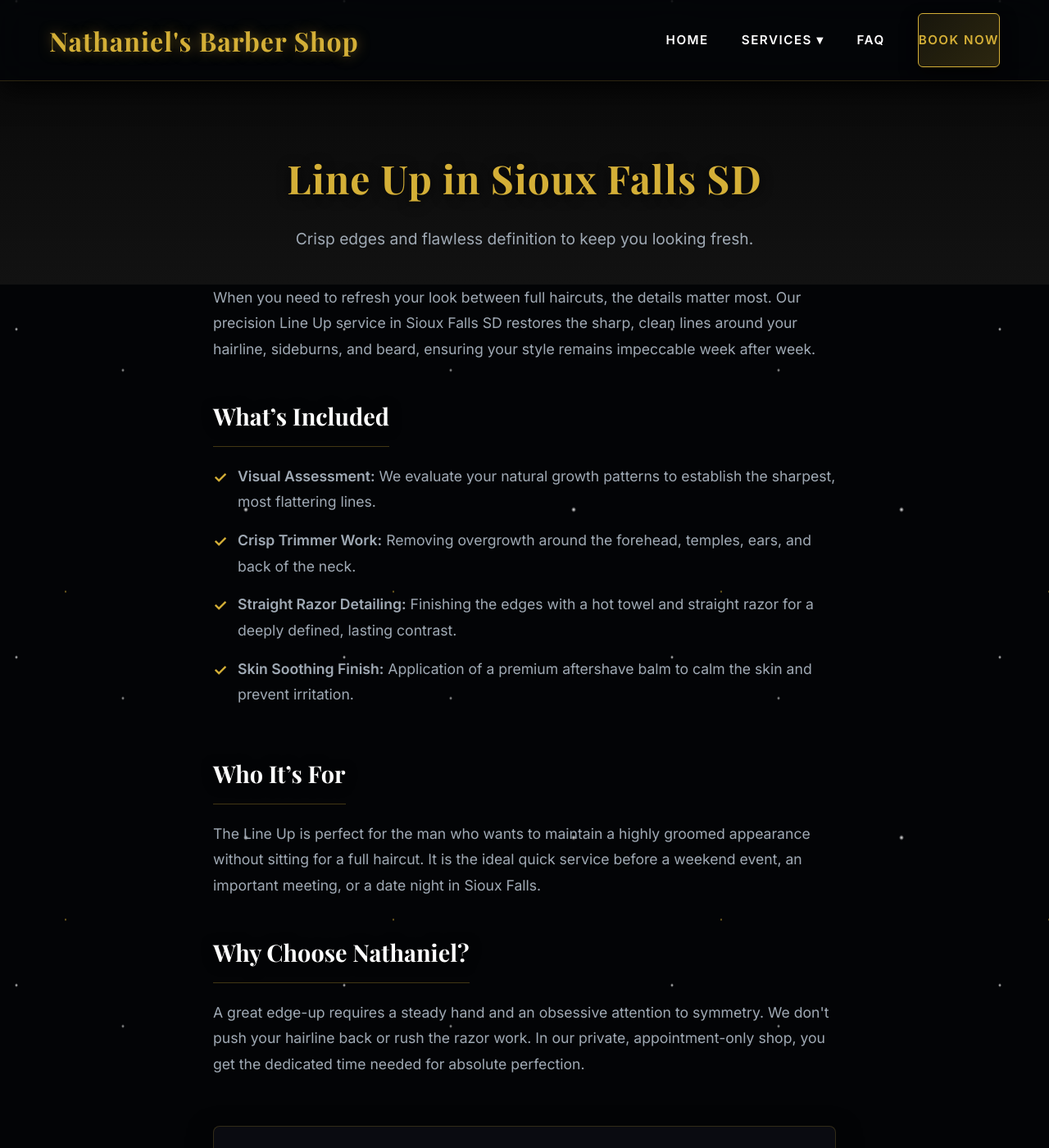
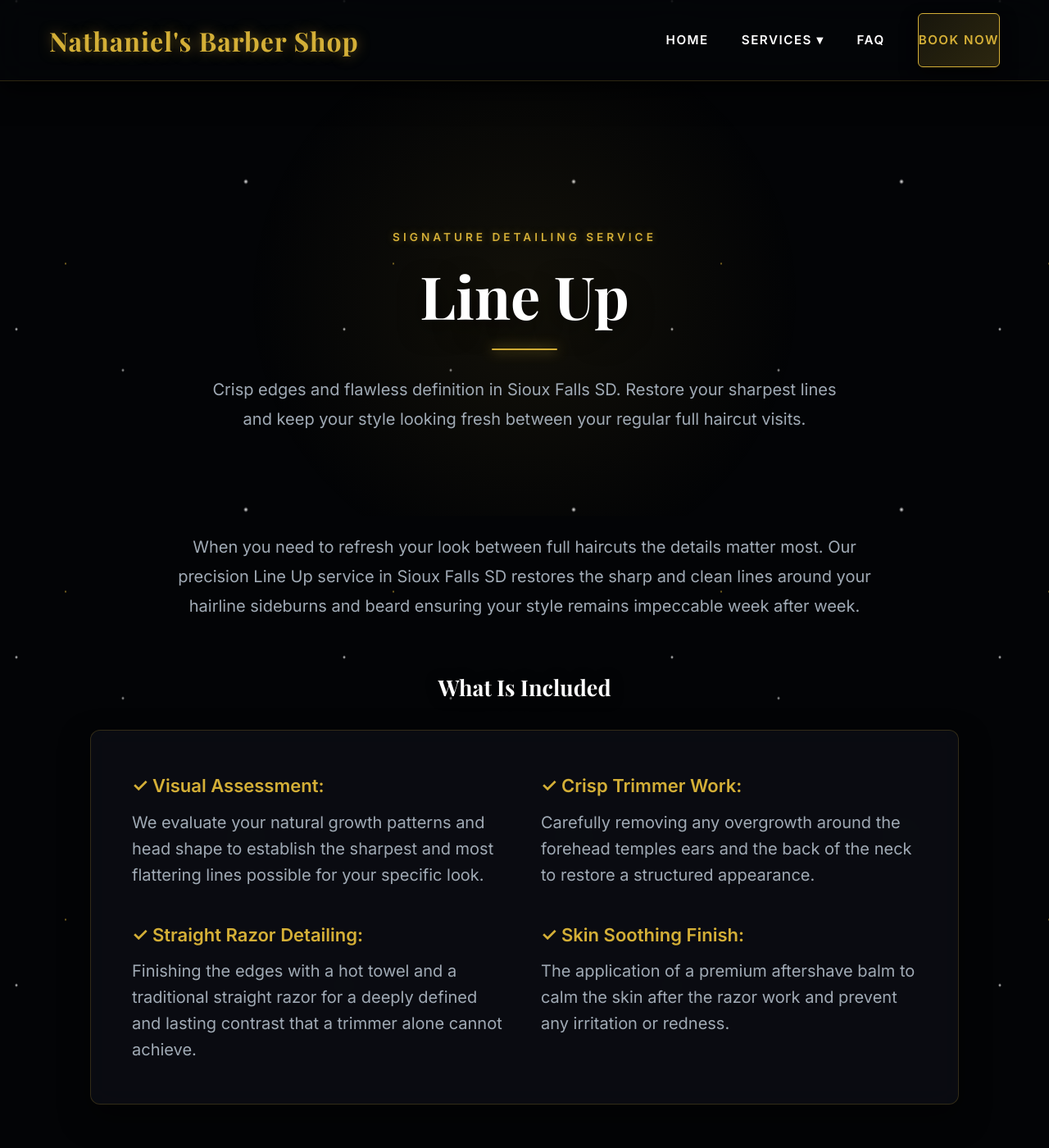
Before and after one commit to YourOnlineSquad/nathaniels-barber-shop, a Jekyll site: the page built from services/line-up.md, in a window 1280 px wide and 1400 px high. Shown: the whole window at 82% size. Built offline with Jekyll 4.4.1, drawn with Linux system fonts in a browser that asks for light colours; some web fonts are replaced; some of the changed text lies outside the part shown.

Commit message:
Update line-up.md

```diff
--- a/services/line-up.md
+++ b/services/line-up.md
@@ -3,138 +3,78 @@ layout: default
 title: Line Up in Sioux Falls SD | Nathaniel’s Barber Shop
 ---
 
-<style>
-  /* Service Page Styles */
-  .service-hero {
-    padding: 80px 20px 40px;
-    text-align: center;
-    background: linear-gradient(180deg, #0a0a0a 0%, var(--bg-dark, #121212) 100%);
-    animation: fadeIn 1s ease-in-out;
-  }
-  .service-hero h1 {
-    font-size: clamp(2rem, 4vw, 3rem);
-    color: var(--accent-gold, #D4AF37);
-    margin-bottom: 20px;
-    letter-spacing: 1px;
-  }
-  .service-content {
-    max-width: 800px;
-    margin: 0 auto;
-    padding: 0 20px 80px;
-    color: var(--text-muted, #a0a0a0);
-    line-height: 1.8;
-    font-size: 1.1rem;
-  }
-  .service-content h2 {
-    color: var(--text-light, #f5f5f5);
-    margin: 40px 0 20px;
-    font-size: 1.8rem;
-    border-bottom: 1px solid rgba(212, 175, 55, 0.3);
-    padding-bottom: 10px;
-    display: inline-block;
-  }
-  .service-list {
-    list-style: none;
-    padding: 0;
-  }
-  .service-list li {
-    margin-bottom: 15px;
-    position: relative;
-    padding-left: 30px;
-  }
-  .service-list li::before {
-    content: '✓';
-    position: absolute;
-    left: 0;
-    color: var(--accent-gold, #D4AF37);
-    font-weight: bold;
-    font-size: 1.2rem;
-  }
-  .booking-cta {
-    text-align: center;
-    margin: 60px 0;
-    padding: 50px 20px;
-    background: var(--bg-card, #1e1e1e);
-    border-radius: 8px;
-    border: 1px solid rgba(212, 175, 55, 0.2);
-    box-shadow: 0 10px 30px rgba(0,0,0,0.5);
-  }
-  .btn-gold {
-    background-color: var(--accent-gold, #D4AF37);
-    color: #121212;
-    padding: 16px 36px;
-    text-decoration: none;
-    font-weight: 700;
-    border-radius: 4px;
-    text-transform: uppercase;
-    letter-spacing: 1.5px;
-    transition: all 0.3s ease;
-    display: inline-block;
-  }
-  .btn-gold:hover {
-    background-color: #b5952f;
-    transform: translateY(-3px);
-    box-shadow: 0 6px 20px rgba(212, 175, 55, 0.4);
-  }
-  .related-services {
-    display: flex;
-    gap: 20px;
-    justify-content: center;
-    flex-wrap: wrap;
-    margin-top: 40px;
-  }
-  .related-link {
-    color: var(--accent-gold, #D4AF37);
-    text-decoration: none;
-    border: 1px solid var(--accent-gold, #D4AF37);
-    padding: 10px 20px;
-    border-radius: 4px;
-    transition: all 0.3s ease;
-    font-size: 0.9rem;
-    text-transform: uppercase;
-    letter-spacing: 1px;
-  }
-  .related-link:hover {
-    background: var(--accent-gold, #D4AF37);
-    color: #121212;
-  }
+<header class="hero-cinematic">
+  <div class="container" style="max-width: 1000px;">
+    <span class="eyebrow-text">Signature Detailing Service</span>
+    <h1 class="hero-title" style="font-size: clamp(3rem, 6vw, 4.5rem);">Line Up</h1>
+    <div class="accent-line"></div>
+    <p class="hero-subtitle" style="font-size: 20px; max-width: 800px;">Crisp edges and flawless definition in Sioux Falls SD. Restore your sharpest lines and keep your style looking fresh between your regular full haircut visits.</p>
+  </div>
+</header>
 
-  @keyframes fadeIn {
-    from { opacity: 0; transform: translateY(10px); }
-    to { opacity: 1; transform: translateY(0); }
-  }
-</style>
+<section class="section" style="padding-top: 20px;">
+  <div class="container" style="max-width: 1100px; text-align: center;">
 
-<div class="service-hero">
-  <h1>Line Up in Sioux Falls SD</h1>
-  <p style="font-size: 1.2rem; max-width: 600px; margin: 0 auto; color: var(--text-muted, #a0a0a0);">Crisp edges and flawless definition to keep you looking fresh.</p>
-</div>
+    <p style="color: var(--text-muted); font-size: 20px; line-height: 1.8; margin: 0 auto 60px; max-width: 900px;">
+      When you need to refresh your look between full haircuts the details matter most. Our precision Line Up service in Sioux Falls SD restores the sharp and clean lines around your hairline sideburns and beard ensuring your style remains impeccable week after week.
+    </p>
 
-<div class="service-content">
-  <p>When you need to refresh your look between full haircuts, the details matter most. Our precision Line Up service in Sioux Falls SD restores the sharp, clean lines around your hairline, sideburns, and beard, ensuring your style remains impeccable week after week.</p>
+    <h3 style="color: var(--text-light); margin-bottom: 30px; font-size: 27px;">What Is Included</h3>
 
-  <h2>What’s Included</h2>
-  <ul class="service-list">
-    <li><strong>Visual Assessment:</strong> We evaluate your natural growth patterns to establish the sharpest, most flattering lines.</li>
-    <li><strong>Crisp Trimmer Work:</strong> Removing overgrowth around the forehead, temples, ears, and back of the neck.</li>
-    <li><strong>Straight Razor Detailing:</strong> Finishing the edges with a hot towel and straight razor for a deeply defined, lasting contrast.</li>
-    <li><strong>Skin Soothing Finish:</strong> Application of a premium aftershave balm to calm the skin and prevent irritation.</li>
-  </ul>
+    <div style="text-align: left; background: var(--bg-card); border: 1px solid var(--border-glow); border-radius: 12px; padding: 50px; backdrop-filter: blur(16px); box-shadow: 0 15px 35px rgba(0, 0, 0, 0.5); margin-bottom: 80px;">
 
-  <h2>Who It’s For</h2>
-  <p>The Line Up is perfect for the man who wants to maintain a highly groomed appearance without sitting for a full haircut. It is the ideal quick service before a weekend event, an important meeting, or a date night in Sioux Falls.</p>
+      <div style="display: grid; grid-template-columns: repeat(auto-fit, minmax(350px, 1fr)); gap: 40px;">
+        <div>
+          <p style="font-size: 22px; margin-bottom: 10px; line-height: 1.6;"><strong style="color: var(--accent-gold);">✓ Visual Assessment:</strong></p>
+          <p style="font-size: 20px; color: var(--text-muted); line-height: 1.6;">We evaluate your natural growth patterns and head shape to establish the sharpest and most flattering lines possible for your specific look.</p>
+        </div>
 
-  <h2>Why Choose Nathaniel?</h2>
-  <p>A great edge-up requires a steady hand and an obsessive attention to symmetry. We don't push your hairline back or rush the razor work. In our private, appointment-only shop, you get the dedicated time needed for absolute perfection.</p>
+        <div>
+          <p style="font-size: 22px; margin-bottom: 10px; line-height: 1.6;"><strong style="color: var(--accent-gold);">✓ Crisp Trimmer Work:</strong></p>
+          <p style="font-size: 20px; color: var(--text-muted); line-height: 1.6;">Carefully removing any overgrowth around the forehead temples ears and the back of the neck to restore a structured appearance.</p>
+        </div>
 
-  <div class="booking-cta">
-    <h3 style="color: #f5f5f5; margin-bottom: 20px; font-size: 1.8rem; font-weight: 600;">Refresh Your Look</h3>
-    <a href="https://www.styleseat.com/" class="btn-gold" target="_blank" rel="noopener noreferrer">Book Your Line Up Now</a>
+        <div>
+          <p style="font-size: 22px; margin-bottom: 10px; line-height: 1.6;"><strong style="color: var(--accent-gold);">✓ Straight Razor Detailing:</strong></p>
+          <p style="font-size: 20px; color: var(--text-muted); line-height: 1.6;">Finishing the edges with a hot towel and a traditional straight razor for a deeply defined and lasting contrast that a trimmer alone cannot achieve.</p>
+        </div>
+
+        <div>
+          <p style="font-size: 22px; margin-bottom: 10px; line-height: 1.6;"><strong style="color: var(--accent-gold);">✓ Skin Soothing Finish:</strong></p>
+          <p style="font-size: 20px; color: var(--text-muted); line-height: 1.6;">The application of a premium aftershave balm to calm the skin after the razor work and prevent any irritation or redness.</p>
+        </div>
+      </div>
+
+    </div>
+
+    <div style="display: grid; grid-template-columns: repeat(auto-fit, minmax(400px, 1fr)); gap: 60px; margin-bottom: 80px; text-align: left;">
+
+      <div>
+        <h3 style="color: var(--text-light); margin-bottom: 20px; font-size: 27px;">Who It Is For</h3>
+        <p style="color: var(--text-muted); font-size: 20px; line-height: 1.8;">
+          The Line Up is perfect for the man who wants to maintain a highly groomed appearance without sitting for a full haircut every time. It is the ideal quick service before a weekend event an important business meeting or a date night in Sioux Falls.
+        </p>
+      </div>
+
+      <div>
+        <h3 style="color: var(--text-light); margin-bottom: 20px; font-size: 27px;">Why Choose Nathaniel?</h3>
+        <p style="color: var(--text-muted); font-size: 20px; line-height: 1.8;">
+          A great edge up requires a steady hand and an obsessive attention to symmetry. We do not push your hairline back or rush the razor work. In our private and appointment only shop you get the dedicated time needed for absolute perfection.
+        </p>
+      </div>
+
+    </div>
+
+    <div style="padding: 60px 20px; background: rgba(10, 12, 18, 0.6); border: 1px solid var(--border-glow); border-radius: 12px; margin-bottom: 80px;">
+      <h3 style="color: #f5f5f5; margin-bottom: 25px; font-size: 27px;">Refresh Your Look</h3>
+      <a href="{{ site.baseurl }}/book/" class="btn-primary">Book Your Line Up Now</a>
+    </div>
+
+    <h3 style="margin-bottom: 30px; color: var(--text-light); font-size: 25px; text-transform: uppercase; letter-spacing: 2px;">Explore Related Services</h3>
+    <div style="display: flex; gap: 20px; justify-content: center; flex-wrap: wrap;">
+      <a href="{{ site.baseurl }}/services/mens-haircut" class="btn-primary" style="background: transparent; border-color: rgba(212, 175, 55, 0.3); font-size: 16px; padding: 12px 24px; box-shadow: none;">Mens Haircut</a>
+      <a href="{{ site.baseurl }}/services/beard-trim" class="btn-primary" style="background: transparent; border-color: rgba(212, 175, 55, 0.3); font-size: 16px; padding: 12px 24px; box-shadow: none;">Beard Trim</a>
+    </div>
+
   </div>
-
-  <h2 style="text-align: center; display: block; border-bottom: none; margin-top: 60px;">Explore Related Services</h2>
-  <div class="related-services">
-    <a href="/services/mens-haircut" class="related-link">Mens Haircut</a>
-    <a href="/services/beard-trim" class="related-link">Beard Trim</a>
-  </div>
-</div>
+</section>
```
